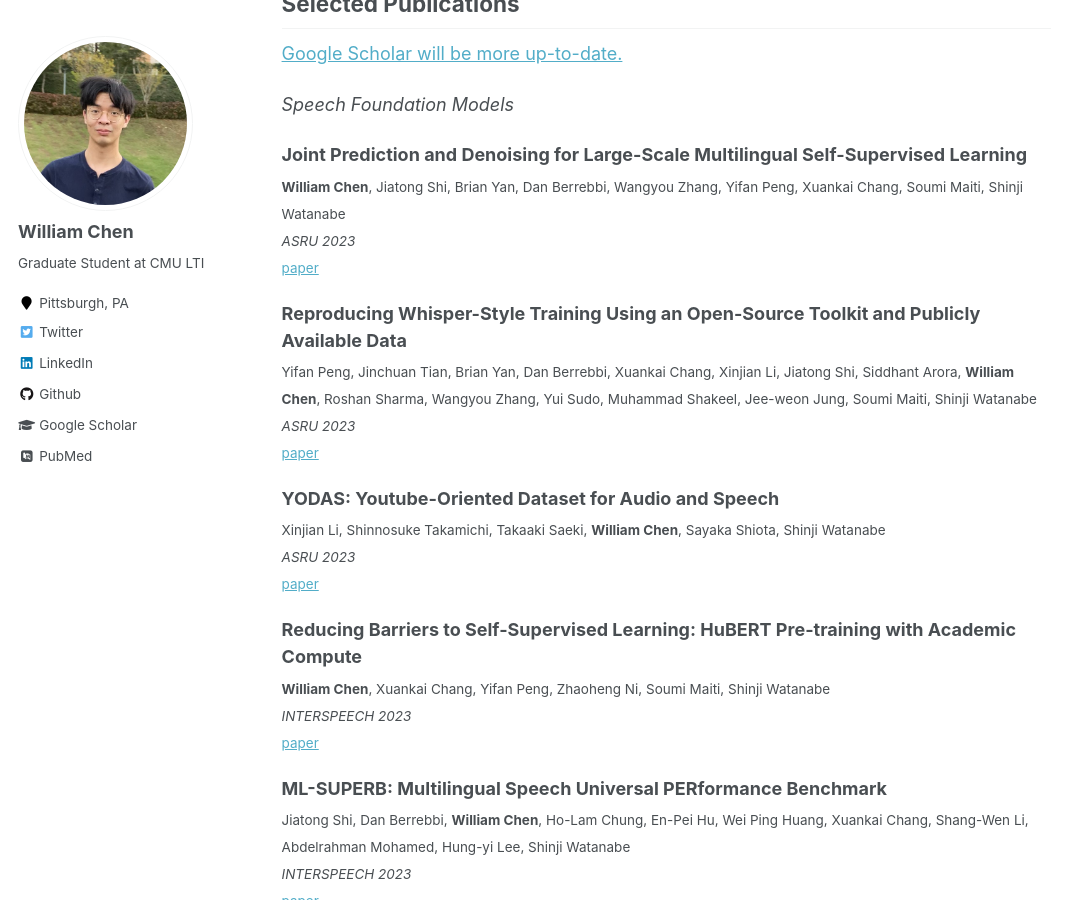
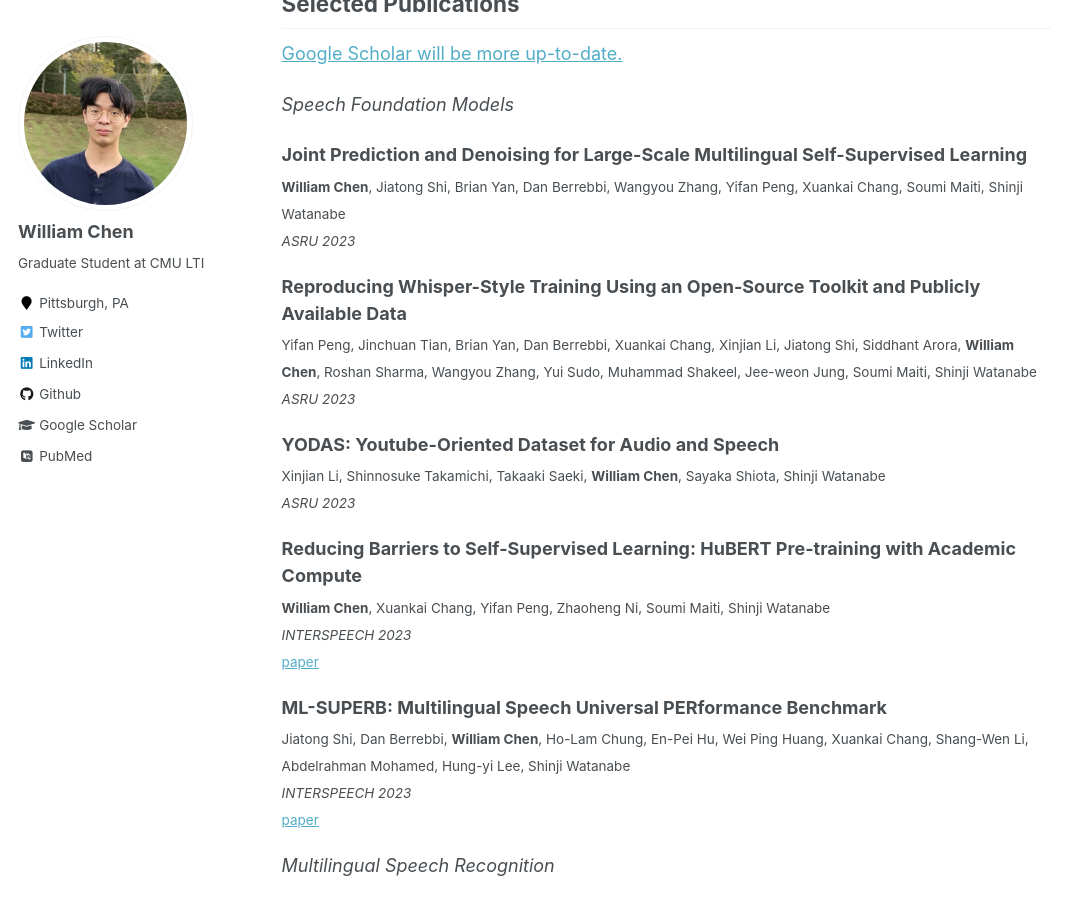
Before and after one commit to wanchichen/wanchichen.github.io, a Jekyll site: the page built from _pages/about.md, in a window 1280 px wide and 900 px high, scrolled down 1079 px. Shown: the whole window, without its empty margins (0-1082 px from the left). Built offline with Jekyll 4.4.1, drawn with Linux system fonts in a browser that asks for light colours; some web fonts are replaced.

Commit message:
Update about.md

```diff
--- a/_pages/about.md
+++ b/_pages/about.md
@@ -37,18 +37,15 @@ From January 2020 to October 2021, I was part of the [UCF Evolutionary Computati
 
 **Joint Prediction and Denoising for Large-Scale Multilingual Self-Supervised Learning**\
 <sub>**William Chen**, Jiatong Shi, Brian Yan, Dan Berrebbi, Wangyou Zhang, Yifan Peng, Xuankai Chang, Soumi Maiti, Shinji Watanabe</sub>\
-<sub>*ASRU 2023*</sub>\
-<sub>[paper](https://ieeexplore.ieee.org/abstract/document/10389735)</sub>
+<sub>*ASRU 2023*</sub>
 
 **Reproducing Whisper-Style Training Using an Open-Source Toolkit and Publicly Available Data**\
 <sub>Yifan Peng, Jinchuan Tian, Brian Yan, Dan Berrebbi, Xuankai Chang, Xinjian Li, Jiatong Shi, Siddhant Arora, **William Chen**, Roshan Sharma, Wangyou Zhang, Yui Sudo, Muhammad Shakeel, Jee-weon Jung, Soumi Maiti, Shinji Watanabe</sub>\
-<sub>*ASRU 2023*</sub>\
-<sub>[paper](https://ieeexplore.ieee.org/abstract/document/10389676)</sub>
+<sub>*ASRU 2023*</sub>
 
 **YODAS: Youtube-Oriented Dataset for Audio and Speech**\
 <sub>Xinjian Li, Shinnosuke Takamichi, Takaaki Saeki, **William Chen**, Sayaka Shiota, Shinji Watanabe</sub>\
-<sub>*ASRU 2023*</sub>\
-<sub>[paper](https://ieeexplore.ieee.org/abstract/document/10389689)</sub>
+<sub>*ASRU 2023*</sub>
 
 **Reducing Barriers to Self-Supervised Learning: HuBERT Pre-training with Academic Compute**\
 <sub>**William Chen**, Xuankai Chang, Yifan Peng, Zhaoheng Ni, Soumi Maiti, Shinji Watanabe</sub>\
```
